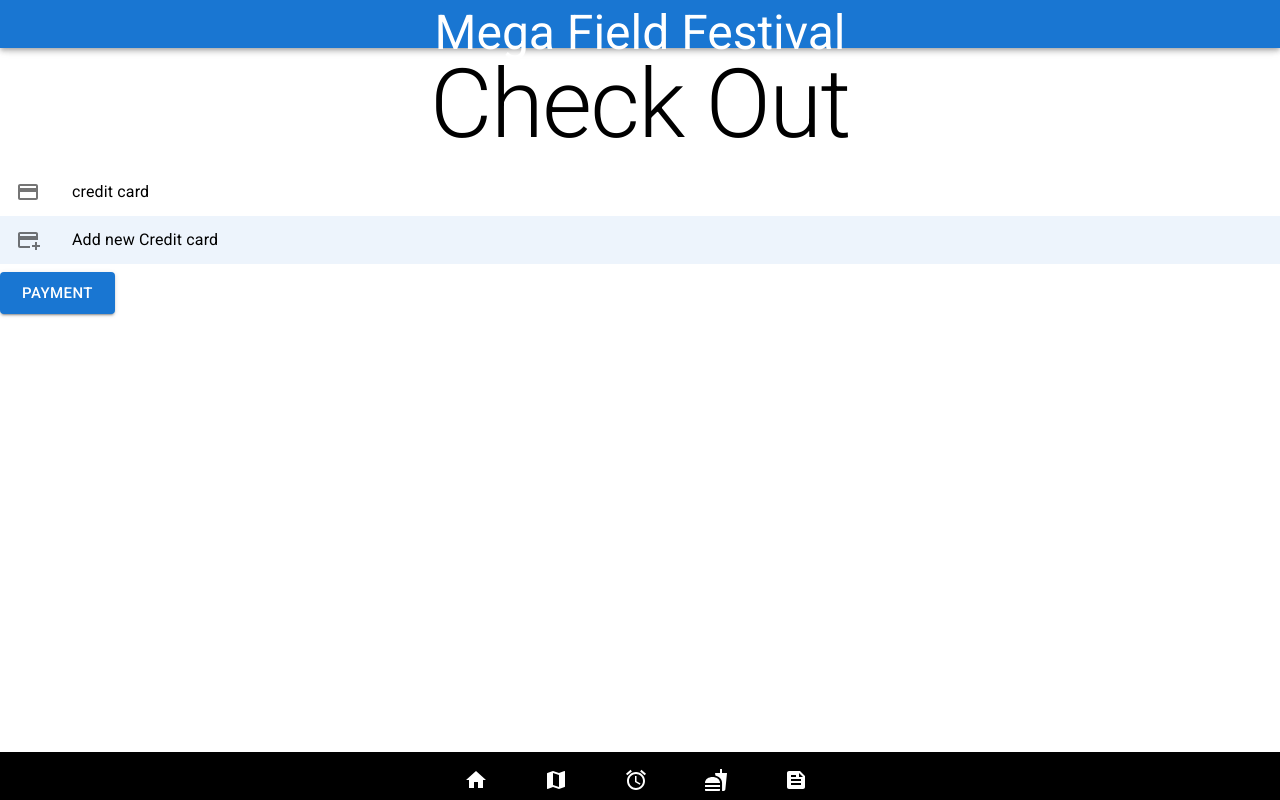
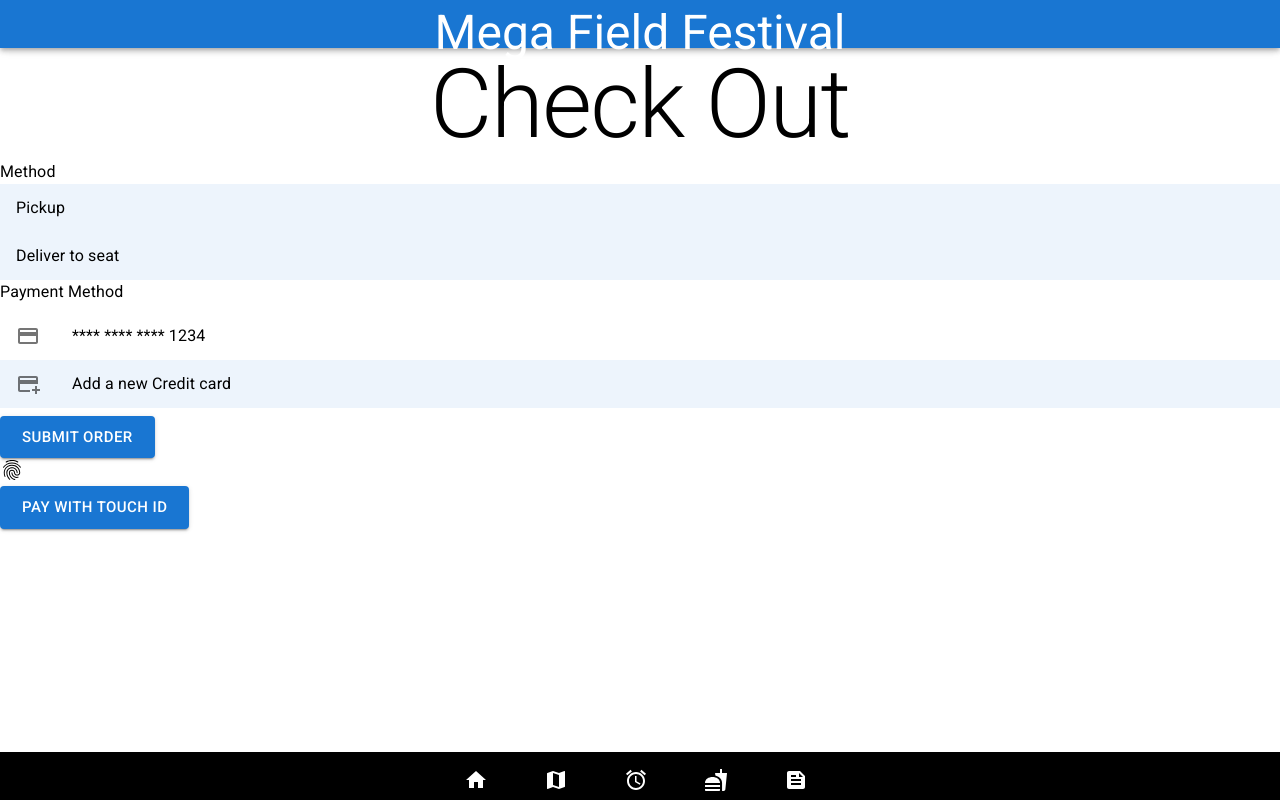
Before and after one commit to minikoo2024/Megafield-Music-Festival, a React (Create React App) app: page /FoodMenu/FoodSubMenu/CheckOut in a window 1280 px wide. Built offline with nearby package versions, Linux system fonts and the light colour scheme.

Commit message:
Add files via upload

```diff
--- a/src/page/CheckOut.jsx
+++ b/src/page/CheckOut.jsx
@@ -10,6 +10,12 @@ import {
 import AddCardIcon from '@mui/icons-material/AddCard'
 import CreditCardIcon from '@mui/icons-material/CreditCard'
 import { useState } from 'react'
+import Modal from '@mui/material/Modal'
+import Box from '@mui/material/Box'
+import { useEffect} from 'react'
+import {useNavigate} from 'react-router'
+import CreditScoreIcon from '@mui/icons-material/CreditScore';
+import FingerprintIcon from '@mui/icons-material/Fingerprint';
 
 //https://elements.envato.com/checkout-payment-app-screen-for-food-95Z3GF4
 
@@ -26,10 +32,44 @@ import { useState } from 'react'
 //4. finger print payment -- > add finger print button below\ (optional assignment)
 // https://mui.com/material-ui/react-button/#color
 
-function CheckOut() {
+const style = {
+  position: 'absolute',
+  top: '50%',
+  left: '50%',
+  transform: 'translate(-50%, -50%)',
+  width: 400,
+  bgcolor: 'background.paper',
+  border: '2px solid #000',
+  boxShadow: 24,
+  p: 4,
+}
+
+function calculatePrice(foodPrice, quantity) {
+  console.log('foodPrice : ', foodPrice, ' food Quantity: ', quantity)
+  return foodPrice * quantity
+}
+
+function CheckOut(props) {
   const [selectedIndex, setSelectedIndex] = useState(1)
   const [coupon, setCouponCode] = useState('')
+  const [open, setOpen] = useState(false);
+  const [price, setPrice] = useState(0)
+  const handleOpen = () => setOpen(true);
+  const handleClose = () => setOpen(false);
+  const navigate = useNavigate()
+  const [quantity, setQuantity] = useState(0)
 
+  const handleChange = (event) => {
+    console.log('handle event change ', event.target.value)
+    setQuantity(event.target.value)
+  }
+
+  /*
+  useEffect(() => {
+    console.log('get inside calculate the Price useEffect')
+    setPrice(calculatePrice(props.data.price, quantity))
+  }, [props.data.price, quantity])
+*/
   function handleListItemClick(event, index) {
     console.log('handle Click list item')
     setSelectedIndex(index)
@@ -39,11 +79,32 @@ function CheckOut() {
     console.log('open modal')
     // implements open modal function
   }
+  const handleFoodMenu = () => {
+    navigate('/FoodMenu')
+  }
 
   return (
     <div className="content">
       <Typography variant="h1" align="center">
         Check Out
+      </Typography>
+      <Typography align="left">
+        Method
+      </Typography>
+      <ListItemButton
+          selected={selectedIndex === 1}
+          onClick={(event) => handleListItemClick(event, 1)}
+        >
+         <ListItemText primary="Pickup" />
+        </ListItemButton>
+        <ListItemButton
+          selected={selectedIndex === 1}
+          onClick={(event) => handleListItemClick(event, 1)}
+        >
+         <ListItemText primary="Deliver to seat" />
+        </ListItemButton>
+        <Typography align="left">
+        Payment Method
       </Typography>
       <List component="nav" aria-label="main mailbox folders">
         <ListItemButton
@@ -53,7 +114,7 @@ function CheckOut() {
           <ListItemIcon>
             <CreditCardIcon />
           </ListItemIcon>
-          <ListItemText primary="credit card" />
+          <ListItemText primary="**** **** **** 1234" />
         </ListItemButton>
         <ListItemButton
           selected={selectedIndex === 1}
@@ -62,7 +123,7 @@ function CheckOut() {
           <ListItemIcon>
             <AddCardIcon />
           </ListItemIcon>
-          <ListItemText primary="Add new Credit card" />
+          <ListItemText primary="Add a new Credit card" />
         </ListItemButton>
       </List>
 
@@ -70,10 +131,46 @@ function CheckOut() {
         variant="contained"
         size="large"
         align="center"
-        onClick={handleOpenModal}
+        onClick={handleOpen}
       >
-        Payment
+        Submit Order
       </Button>
+      <div></div>
+      <FingerprintIcon></FingerprintIcon>
+      <div></div>
+      <Button
+        variant="contained"
+
+        size="large"
+        align="center"
+        onClick={handleOpen}
+      >
+        Pay with Touch ID
+      </Button>
+      <Modal
+      open={open}
+      onClick={handleFoodMenu}
+      aria-labelledby="modal-modal-title"
+      aria-describedby="modal-modal-description"
+      >
+        <Box sx={style}>
+          <Typography id="modal-modal-title" variant="h6" component ="h2">
+            Order successfully submitted. Thank you!
+          </Typography>
+          <ListItemIcon>
+            <CreditScoreIcon></CreditScoreIcon>
+          </ListItemIcon>
+          <Button
+          variant="contained"
+
+          size="large"
+          align="center"
+          onClick={handleOpen}
+          >
+            Continue Shopping
+          </Button>
+        </Box>
+      </Modal>
     </div>
   )
 }
```
